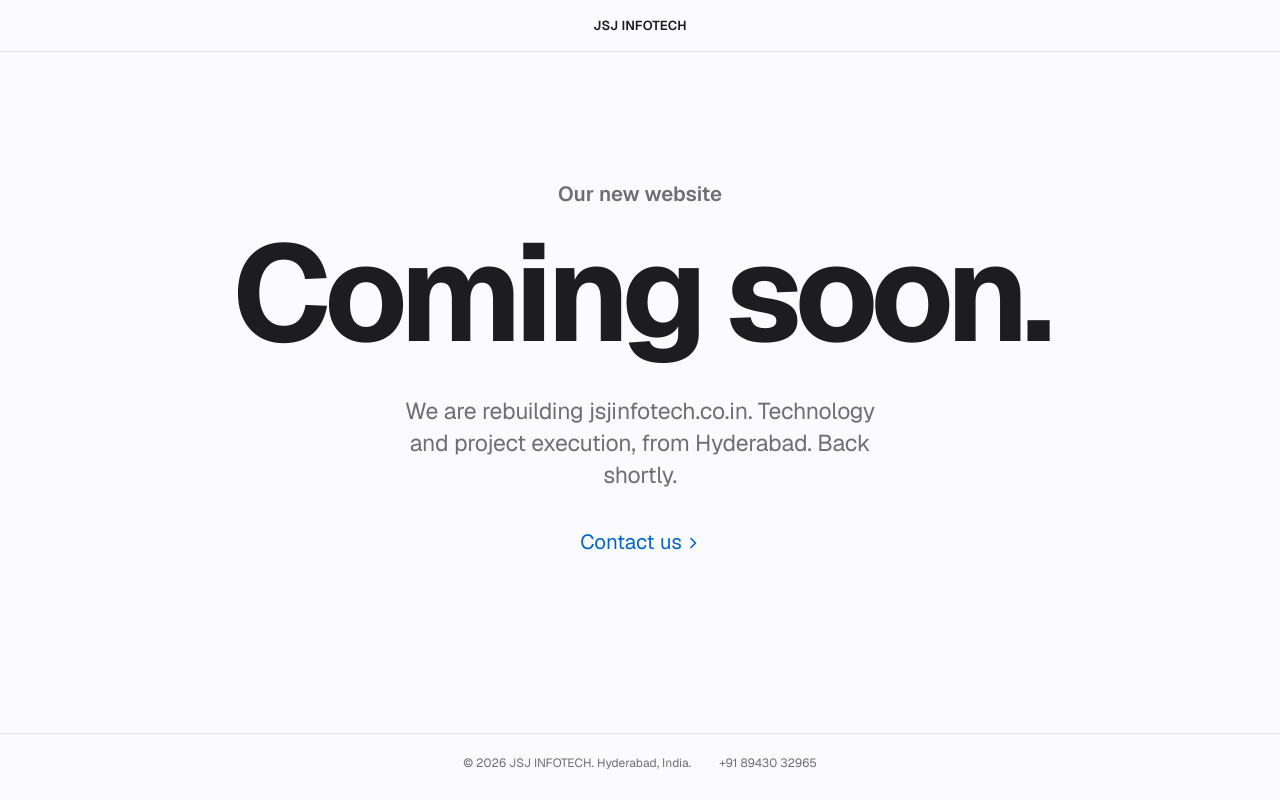
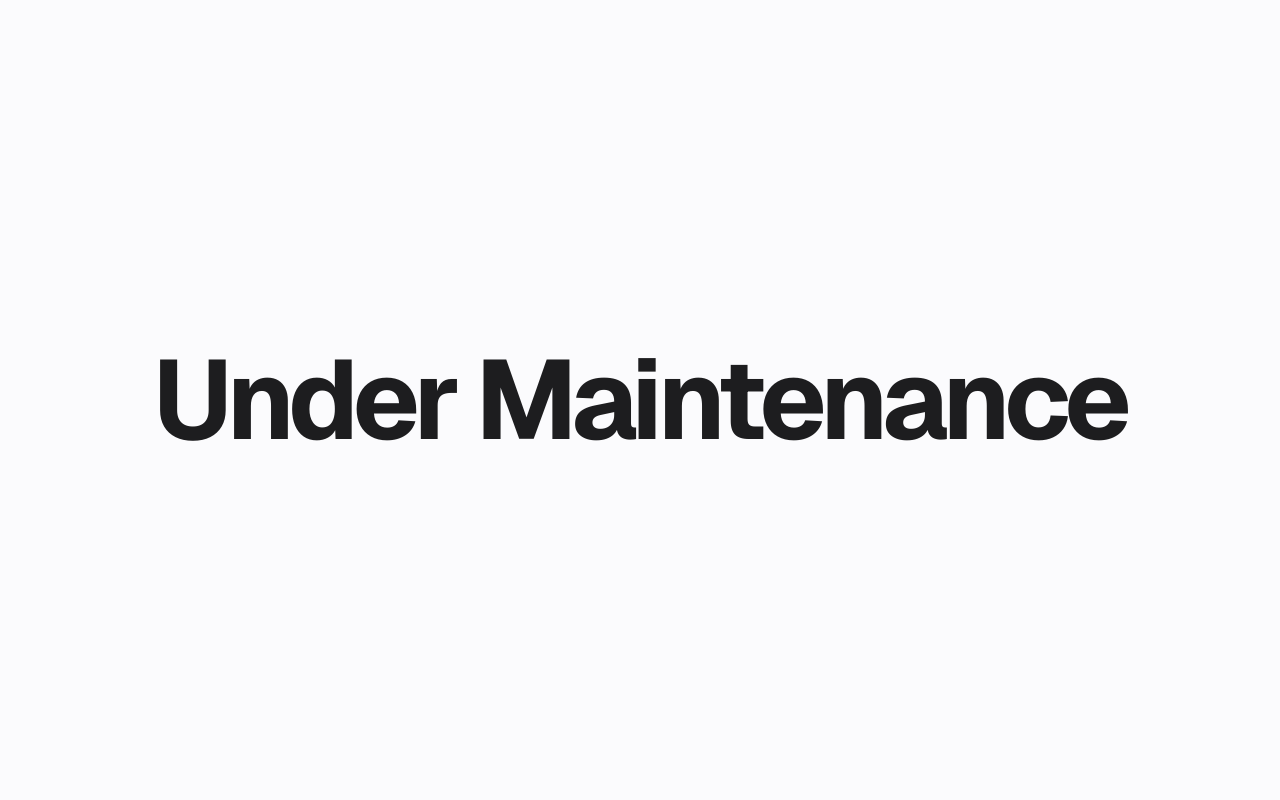
Before and after one commit to RamNarra/jsjinfotech-website, a Next.js app in the folder web/: page / in a window 1280 px wide. Built offline with nearby package versions, Linux system fonts and the light colour scheme.

Commit message:
feat: under maintenance only

```diff
--- a/web/src/app/layout.tsx
+++ b/web/src/app/layout.tsx
@@ -6,8 +6,8 @@ const geistSans = Geist({ subsets: ['latin'], variable: '--font-geist-sans', dis
 
 export const metadata: Metadata = {
   metadataBase: new URL('https://www.jsjinfotech.co.in'),
-  title: 'JSJ INFOTECH — Coming soon',
-  description: 'JSJ INFOTECH is rebuilding its website. Back soon.',
+  title: 'Under Maintenance',
+  description: 'Under Maintenance',
 };
 
 export const viewport: Viewport = {
--- a/web/src/app/page.tsx
+++ b/web/src/app/page.tsx
@@ -1,34 +1,7 @@
-import type { CSSProperties } from 'react';
-
-const step = (i: number) => ({ '--i': i }) as CSSProperties;
-
-export default function ComingSoonPage() {
+export default function MaintenancePage() {
   return (
-    <div className="page">
-      <header className="nav">JSJ INFOTECH</header>
-
-      <main id="main" className="hero">
-        <p className="eyebrow in" style={step(0)}>
-          Our new website
-        </p>
-        <h1 className="title in" style={step(1)}>
-          Coming soon.
-        </h1>
-        <p className="lede in" style={step(2)}>
-          We are rebuilding jsjinfotech.co.in. Technology and project execution, from Hyderabad. Back shortly.
-        </p>
-        <a className="link in" style={step(3)} href="mailto:support@jsjinfotech.co.in">
-          Contact us
-          <svg width="14" height="14" viewBox="0 0 14 14" fill="none" aria-hidden="true">
-            <path d="M5 2.5 9.5 7 5 11.5" stroke="currentColor" strokeWidth="1.6" strokeLinecap="round" strokeLinejoin="round" />
-          </svg>
-        </a>
-      </main>
-
-      <footer className="foot in" style={step(4)}>
-        <span>© {new Date().getFullYear()} JSJ INFOTECH. Hyderabad, India.</span>
-        <a href="tel:+918943032965">+91 89430 32965</a>
-      </footer>
-    </div>
+    <main className="page">
+      <h1 className="title">Under Maintenance</h1>
+    </main>
   );
 }
--- a/web/src/styles/globals.css
+++ b/web/src/styles/globals.css
@@ -38,95 +38,23 @@ body {
 .page {
   min-height: 100svh;
   display: grid;
-  grid-template-rows: 52px 1fr auto;
-}
-
-.nav {
-  display: flex;
-  align-items: center;
-  justify-content: center;
-  border-bottom: 1px solid var(--hair);
-  font-size: 0.8125rem;
-  font-weight: 600;
-  letter-spacing: 0.01em;
-}
-
-.hero {
-  display: flex;
-  flex-direction: column;
-  align-items: center;
-  justify-content: center;
+  place-items: center;
+  padding: 24px;
   text-align: center;
-  padding: 0 24px 6vh;
-}
-
-.eyebrow {
-  font-size: clamp(1rem, 1.6vw, 1.3125rem);
-  font-weight: 600;
-  color: var(--ink-2);
-  margin-bottom: 14px;
 }
 
 .title {
-  font-size: clamp(3.25rem, 11vw, 8.5rem);
-  line-height: 1.02;
+  font-size: clamp(2.5rem, 9vw, 7rem);
+  line-height: 1.05;
   letter-spacing: -0.05em;
   font-weight: 700;
-}
-
-.lede {
-  max-width: 30rem;
-  margin-top: clamp(20px, 3vw, 32px);
-  font-size: clamp(1.0625rem, 1.8vw, 1.4375rem);
-  line-height: 1.4;
-  letter-spacing: -0.01em;
-  color: var(--ink-2);
-}
-
-.link {
-  display: inline-flex;
-  align-items: center;
-  gap: 4px;
-  margin-top: clamp(24px, 3vw, 36px);
-  color: var(--link);
-  font-size: clamp(1.0625rem, 1.6vw, 1.3125rem);
-  text-decoration: none;
-}
-.link:hover {
-  text-decoration: underline;
-  text-underline-offset: 4px;
-}
-
-.foot {
-  padding: 20px 24px 28px;
-  border-top: 1px solid var(--hair);
-  display: flex;
-  flex-wrap: wrap;
-  justify-content: center;
-  gap: 4px 28px;
-  font-size: 0.75rem;
-  color: var(--ink-2);
-}
-.foot a {
-  color: inherit;
-  text-decoration: none;
-}
-.foot a:hover {
-  text-decoration: underline;
-}
-
-/* Entrance: soft focus-in, one beat per element. */
-.in {
   opacity: 0;
-  filter: blur(8px);
-  transform: translateY(12px);
-  animation: in 1.1s var(--ease) forwards;
-  animation-delay: calc(var(--i, 0) * 140ms + 120ms);
+  animation: in 1s var(--ease) 0.1s forwards;
 }
 @keyframes in {
-  to { opacity: 1; filter: none; transform: none; }
+  to { opacity: 1; }
 }
 
 @media (prefers-reduced-motion: reduce) {
-  .in { animation: none; opacity: 1; filter: none; transform: none; }
+  .title { animation: none; opacity: 1; }
 }
```
